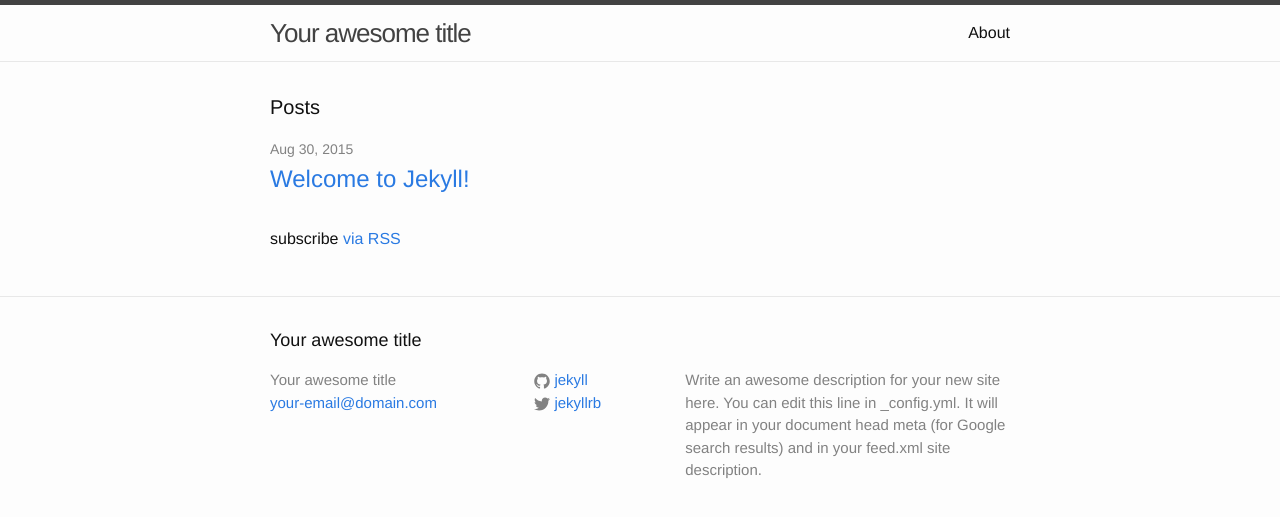
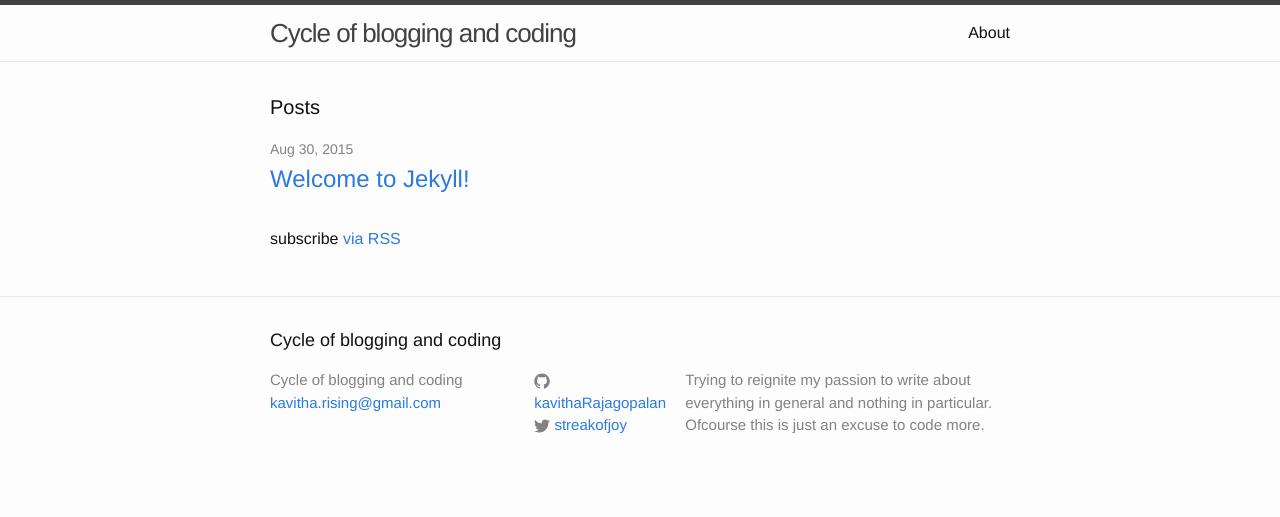
Before and after one commit to kavithaRajagopalan/kavithaRajagopalan.github.io, a Jekyll site: the page built from index.html, in a window 1280 px wide. Shown: the top 517 px of the page. Built offline with Jekyll 4.4.1, drawn with Linux system fonts in a browser that asks for light colours.

Commit message:
Add title, twitter and github handle

```diff
--- a/_config.yml
+++ b/_config.yml
@@ -1,14 +1,11 @@
 # Site settings
-title: Your awesome title
-email: your-email@domain.com
-description: > # this means to ignore newlines until "baseurl:"
-  Write an awesome description for your new site here. You can edit this
-  line in _config.yml. It will appear in your document head meta (for
-  Google search results) and in your feed.xml site description.
+title: Cycle of blogging and coding
+email: kavitha.rising@gmail.com
+description: Trying to reignite my passion to write about everything in general and nothing in particular. Ofcourse this is just an excuse to code more.
 baseurl: "" # the subpath of your site, e.g. /blog/
 url: "http://yourdomain.com" # the base hostname & protocol for your site
-twitter_username: jekyllrb
-github_username:  jekyll
+twitter_username: streakofjoy
+github_username: kavithaRajagopalan
 
 # Build settings
 markdown: kramdown
```
